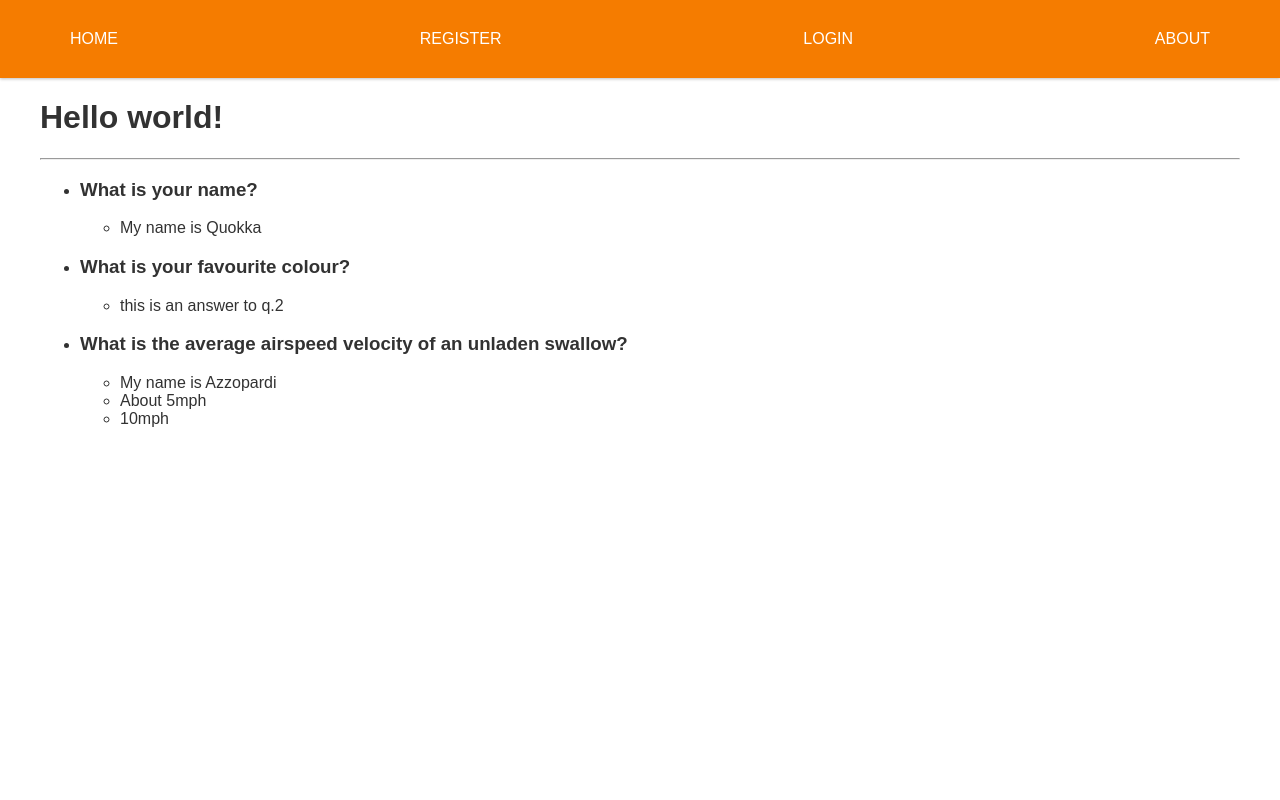
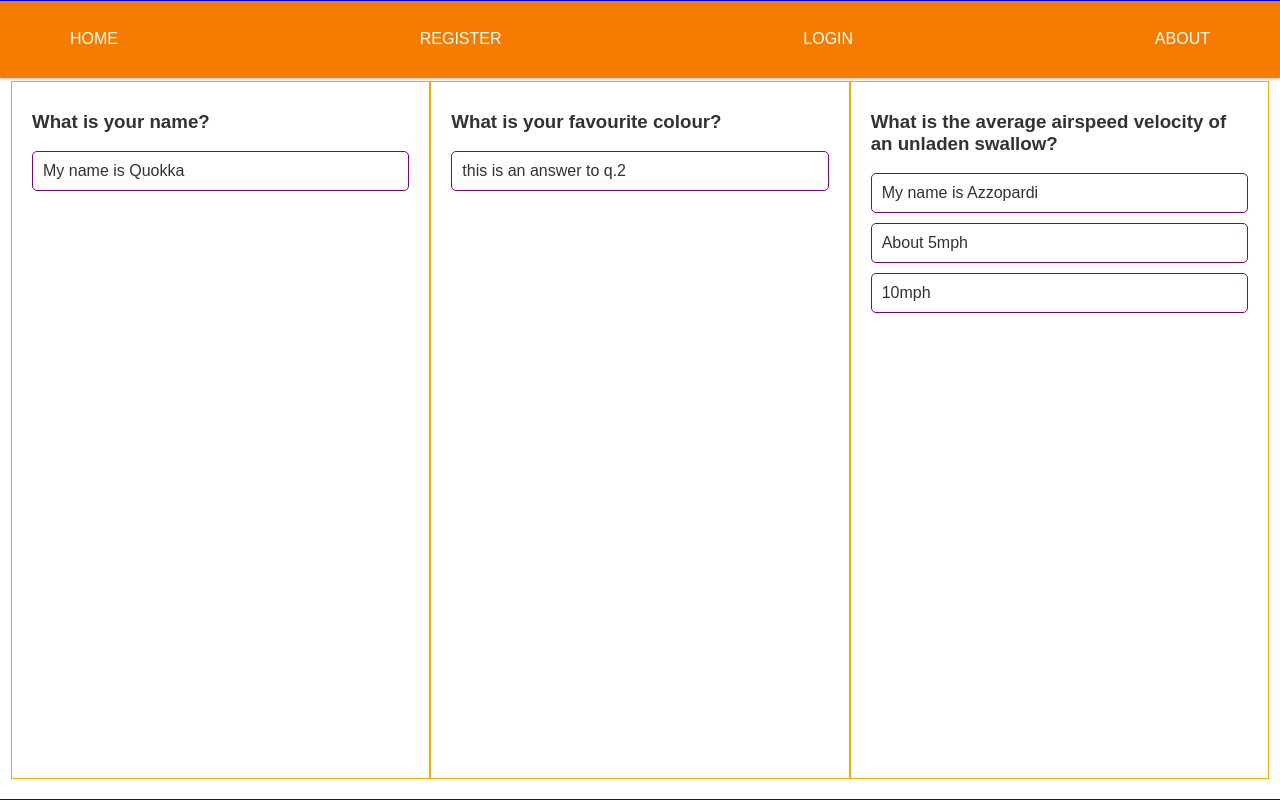
Before and after one commit to cassiebrooks/itech, a Django app: page /quokka/ in a window 1280 px wide. Run offline with Django 3.2, Linux system fonts and the light colour scheme; data comes from the database, SQL or seed files in the repository; both versions use the stored data as it was before the commit.

Commit message:
Adding basic homepage layout styles

```diff
--- a/quokka/admin.py
+++ b/quokka/admin.py
@@ -1,8 +1,7 @@
 from django.contrib import admin
-from quokka.models import Question, Set, Answer, Votes, UserProfile
+from quokka.models import Question, Set, Answer, Votes
 
 admin.site.register(Question)
 admin.site.register(Set)
 admin.site.register(Answer)
 admin.site.register(Votes)
-admin.site.register(UserProfile)
--- a/quokka/models.py
+++ b/quokka/models.py
@@ -14,11 +14,6 @@ class Question(models.Model):
 	def __unicode__(self):
 		return unicode(self.id)
 
-# class User(models.Model):
-# 	username = models.CharField(max_length=32, unique=True)
-# 	def __unicode__(self):
-# 		return unicode(self.username)
-
 class Answer(models.Model):
 	id = models.AutoField(primary_key=True)
 	text = models.CharField(max_length=1024)
@@ -31,12 +26,3 @@ class Votes(models.Model):
 	answer = models.ForeignKey(Answer, on_delete=models.CASCADE)
 	#voter = models.ForeignKey(User, on_delete=models.CASCADE)
 	score = models.IntegerField()
-
-class UserProfile(models.Model):
-    user = models.OneToOneField(User)
-    picture = models.ImageField(upload_to='profile_images', blank=True)
-    score = models.IntegerField(default=0)
-
-    # Override the __unicode__() method to return out something meaningful!
-    def __unicode__(self):
-        return self.user.username
--- a/quokka/views.py
+++ b/quokka/views.py
@@ -4,7 +4,7 @@ from django.contrib.auth.decorators import login_required
 from django.shortcuts import render
 from datetime import datetime
 from quokka.models import Question, Answer, Votes, Set
-from quokka.forms import AnswerForm, UserForm, UserProfileForm
+from quokka.forms import AnswerForm
 
 def index(request):
     question_list = Question.objects.all()
--- a/static/css/style.css
+++ b/static/css/style.css
@@ -43,3 +43,45 @@ nav a:hover {
 	background-color: #ff9800;
 	color: #fff3e0;
 }
+
+ul.questions {
+	list-style-type: none;
+	border: 1px solid blue;
+	width: calc(100% + 20px);
+	height: 100%;
+	position: absolute;
+	top: 0;
+	left: 0;
+	right: 0;
+	bottom: 0;
+	padding: 80px 20px 20px 20px; /* 20px more than header height */
+	display: flex;
+	margin: 0 -10px;
+}
+
+.questions > div {
+	margin: 0 5px;
+}
+
+li.question {
+	border: 1px solid orange;
+	vertical-align: top;
+	flex: 1;
+	min-width: 300px;
+	height: 100%;
+	overflow-y: auto;
+	padding: 10px 20px;
+}
+
+ul.answers {
+	list-style-type: none;
+	padding-left: 0;
+}
+
+li.answer {
+	width: 100%;
+	border: 1px solid purple;
+	margin-bottom: 10px;
+	padding: 10px;
+	border-radius: 5px;
+}
--- a/templates/base.html
+++ b/templates/base.html
@@ -33,11 +33,10 @@
             </div>
     	</nav>
 
-        <div class="wrapper">
-            <div>
-                {% block body_block %}{% endblock %}
-            </div>
+        <div>
+            {% block body_block %}{% endblock %}
         </div>
+
 
     </body>
 </html>
--- a/templates/quokka/index.html
+++ b/templates/quokka/index.html
@@ -3,22 +3,16 @@
 {% block title %}About{% endblock %}
 
 {% block body_block %}
-{% if user.is_authenticated %}
-    <h1>Hello {{ user.username }}!</h1>
-{% else %}
-    <h1>Hello world!</h1>
-{% endif %}
 
-<hr>
 {% if questions %}
- 	<ul>
+ 	<ul class="questions">
  		{% for question in questions %}
- 		<li>
+ 		<li class="question">
  			<h3>{{ question.text }}</h3>
- 			<ul>
+ 			<ul class="answers">
  				{% for answer in answers %}
  					{% ifequal answer.question|slugify question.id|slugify %}
-	 					<li>{{ answer.text }}</li>
+	 					<li class="answer">{{ answer.text }}</li>
  					{% endifequal %}
  				{% endfor %}
  			</ul>
```
Also changed, not shown: quokka/forms.py (+1 -15 lines), db.sqlite3, quokka/migrations/0003_auto_20160309_1849.py (added), 5 other files.
